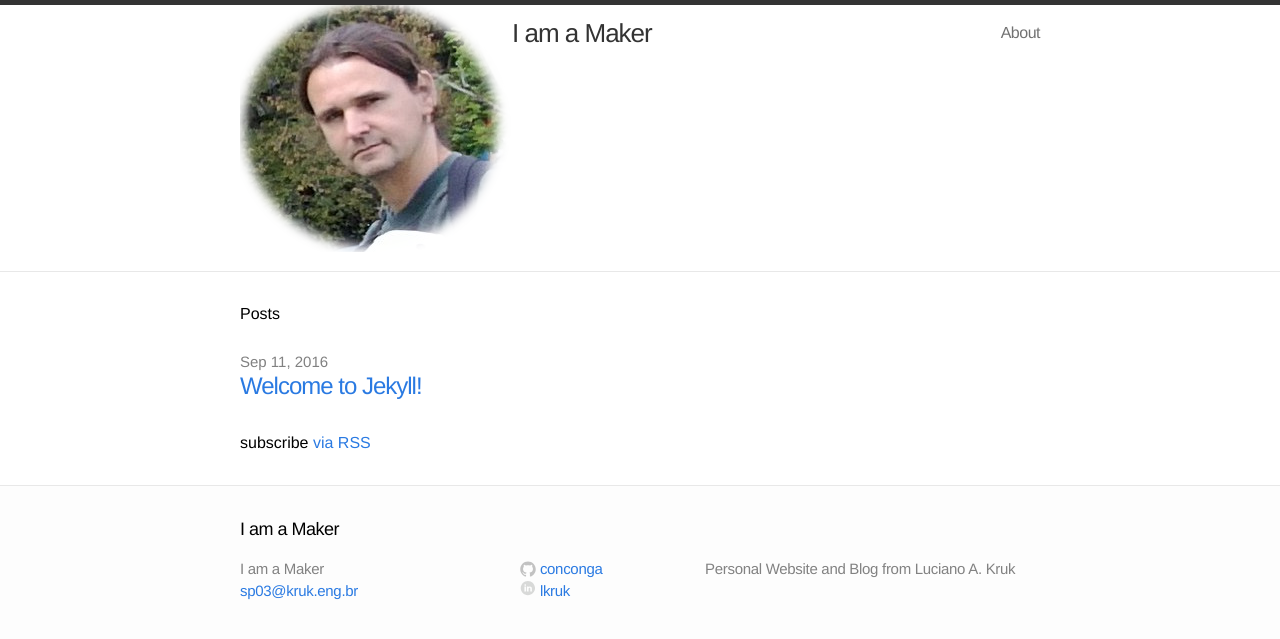
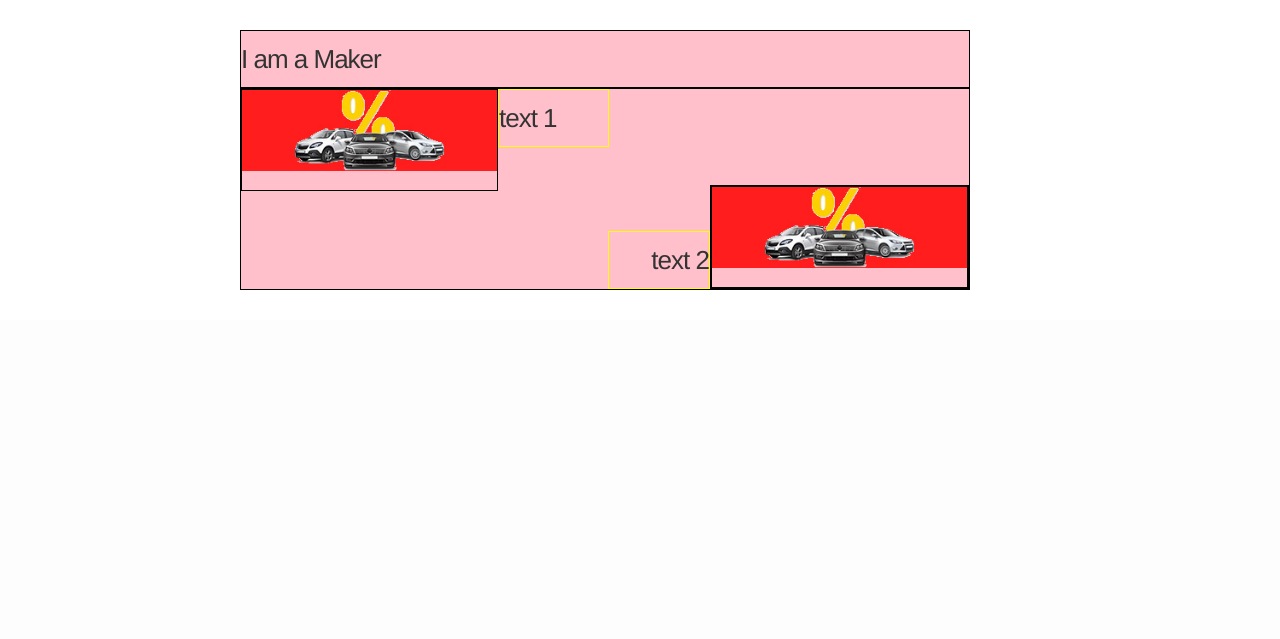
Before and after one commit to conconga/website-kruk.eng.br, a Jekyll site: the page built from index.html, in a window 1280 px wide. Shown: the top 639 px of the page. Built offline with Jekyll 4.4.1, drawn with Linux system fonts in a browser that asks for light colours.

Commit message:
mudanca mais pesada no layout: pagina inicial para duas pessoas

```diff
--- a/_config.yml
+++ b/_config.yml
@@ -3,6 +3,7 @@ source:        .
 destination:   _site
 safe:          true
 title:         I am a Maker
+title_lu:      lu awesome title
 email:         sp03@kruk.eng.br
 description:   "Personal Website and Blog from Luciano A. Kruk"
 baseurl:       ""
--- /dev/null
+++ b/_layouts/vazio.html
@@ -0,0 +1,11 @@
+<!DOCTYPE html>
+<html>
+  {% include head.html %}
+    <body>
+        <div class="page-content">
+          <div class="wrap">
+          {{ content }}
+          </div>
+        </div>
+    </body>
+</html>
--- a/index.html
+++ b/index.html
@@ -1,20 +1,37 @@
 ---
-layout: default
+layout: vazio
 ---
 
 <div class="home">
 
-  <h1>Posts</h1>
+    <div class="site-title">
 
-  <ul class="posts">
-    {% for post in site.posts %}
-      <li>
-        <span class="post-date">{{ post.date | date: "%b %-d, %Y" }}</span>
-        <a class="post-link" href="{{ post.url | prepend: site.baseurl }}">{{ post.title }}</a>
-      </li>
-    {% endfor %}
-  </ul>
+        <div style="position:relative; border: 1px solid black; width:728px; margin: auto; float: left; background-color: pink;">
+            <a class="site-title" href="{{ site.baseurl }}/">{{ site.title }}</a>
+        </div>
 
-  <p class="rss-subscribe">subscribe <a href="{{ "/feed.xml" | prepend: site.baseurl }}">via RSS</a></p>
+
+        <div style="position:relative; border: 1px solid black; width:728px; height:200px; margin: auto; float: left; background-color: pink;">
+
+            <div style="position:absolute; border: 1px solid black; width:35%; left:0px; background-color: pink;">
+                <a href="{{ site.baseurl }}/lu/">
+                    <img src="images/teste.jpg" alt="foto um" width="100%">
+                </a>
+            </div>
+
+            <div style="position:absolute; border: 1px solid yellow; width:15%; left:35.3%; top: 0px; text-align: left">
+                text 1
+            </div>
+
+            <div style="position:absolute; border: 2px solid black; width:35%; bottom:0px; right:0px; background-color: pink;">
+                <img src="images/teste.jpg" alt="foto dois" width="100%">
+            </div>
+
+            <div style="position:absolute; border: 1px solid yellow; width:100px; right:35.6%; bottom: 0px; text-align:right">
+                text 2
+            </div>
+
+        </div>
+    </div>
 
 </div>
```
Also changed, not shown: _includes/header_lu.html (added, +28 -0 lines), _layouts/default_lu.html (added, +19 -0 lines), _posts/2016-10-06-welcome-to-jekyll.markdown (added, +24 -0 lines), lu/index.html (added, +21 -0 lines), images/teste.jpg (added), 1 other file.
